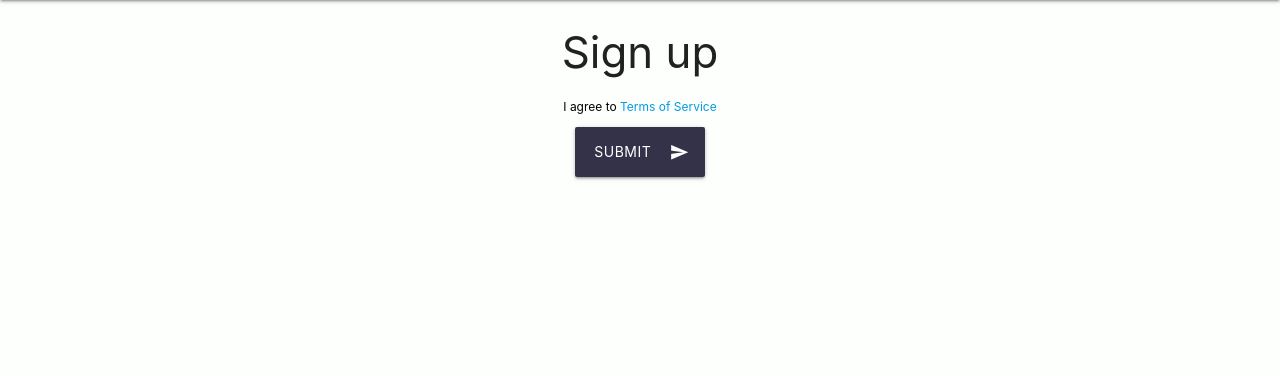
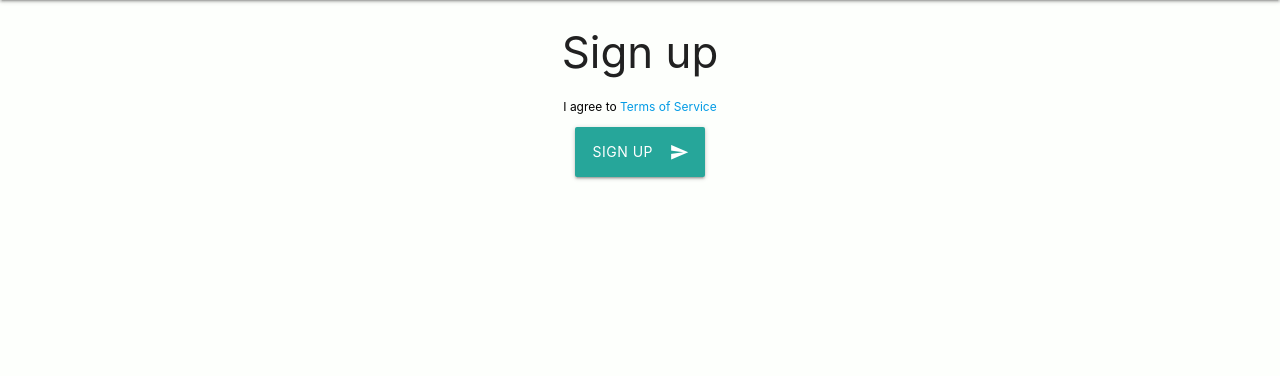
Before and after one commit to kiaragil/unitea, a Django app: template study_site/templates/register.html in a window 1280 px wide. Shown: the part 64-440 px from the top of the page. Run offline with Django 3.2, Linux system fonts and the light colour scheme; the template is opened without the code that fills it, so the values that code supplies are empty.

Commit message:
button colors

```diff
--- a/study_site/study_app/forms.py
+++ b/study_site/study_app/forms.py
@@ -144,7 +144,6 @@ class MainCommentForm(forms.ModelForm):
         widget=forms.Textarea(),
     )
     comment.widget.attrs.update({'class':'materialize-textarea'})
-    # comment.widget.attrs.update({'id':'text-comment'})
 
 
     class Meta:
@@ -172,6 +171,7 @@ class StudyGroupCommentForm(forms.ModelForm):
     comment = forms.CharField(
         widget=forms.Textarea(),
     )
+    comment.widget.attrs.update({'class':'materialize-textarea'})
 
     class Meta:
         model = StudyGroupComment
--- a/study_site/study_app/static/css/style.css
+++ b/study_site/study_app/static/css/style.css
@@ -346,11 +346,13 @@ form input, button {
 /* SUBMIT BUTTON */
 
 .btn {
-  background-color: rgb(52, 50, 73);
+  /* background-color: rgb(52, 50, 73); */
+  background-color: #26a69a;
+
 }
 
 .btn:hover {
-  background-color:rgb(43, 63, 87);
+  /* background-color:rgb(43, 63, 87); */
 }
 
 /* END SUBMIT BUTTON */
@@ -539,6 +541,7 @@ form input, button {
   width: 130px;
   height: 50px;
   line-height: 50px;
+  background-color: #26a69a;
 }
 /* END REGISTER BUTTON */
 
--- a/study_site/templates/contactus.html
+++ b/study_site/templates/contactus.html
@@ -3,7 +3,6 @@
     <div class="contact-wrapper">
         <h3>Contact Us</h3>
         <div class="contact-box">
-            {% comment %} <div class="row"> {% endcomment %}
                 <form method="POST" class="col s12" enctype="multipart/form-data" action="/submitcontactus">
                     {% csrf_token %}
                     <tbody>
@@ -21,12 +20,11 @@
                         </tr>
                     </tbody>
                     <div id="btm" style="clear: left;">
-                        <button class="btn waves-effect waves-light" type="submit" name="action">Submit
+                        <button class="btn waves-effect waves-light" type="submit" name="action" id="reg-button">Submit
                                     <i class="material-icons right">send</i>
                         </button>
                     </div>
                 </form>
-            {% comment %} </div> {% endcomment %}
         </div>
     </div>
         <!-- Compiled and minified JavaScript -->
--- a/study_site/templates/login.html
+++ b/study_site/templates/login.html
@@ -17,7 +17,7 @@
             </tbody>
 
             <div id="btm" style="clear: left;">
-                <button class="btn waves-effect waves-light" type="submit" name="action" id="reg-button">Submit
+                <button class="btn waves-effect waves-light" type="submit" name="action" id="reg-button">Login
                     <i class="material-icons right">send</i>
                 </button>
             </div>
--- a/study_site/templates/register.html
+++ b/study_site/templates/register.html
@@ -26,7 +26,7 @@
                         <span style="color: black; margin-bottom: 10px;">I agree to <a href="#">Terms of Service</a></span>
                     </label>
                     <br>
-                    <button class="btn waves-effect waves-light" id="reg-button" type="submit" name="action">Submit
+                    <button class="btn waves-effect waves-light" id="reg-button" type="submit" name="action">Sign Up
                         <i class="material-icons right">send</i>
                     </button>
                 </tr>
--- a/study_site/templates/studyGroupPostPage.html
+++ b/study_site/templates/studyGroupPostPage.html
@@ -32,7 +32,7 @@
             {% endfor %}
             <tr>
                 <td>
-                    <form method="POST" class="col s12" enctype="multipart/form-data" action="execcreatestudygroupcomment">
+                    <form method="POST" class="col s12" enctype="multipart/form-data" action="execcreatestudygroupcomment" id="text-comment">
                     {% csrf_token %}
                     {{ form.comment }}
                     <button class="btn waves-effect waves-light" type="submit" name="action">Send
```
